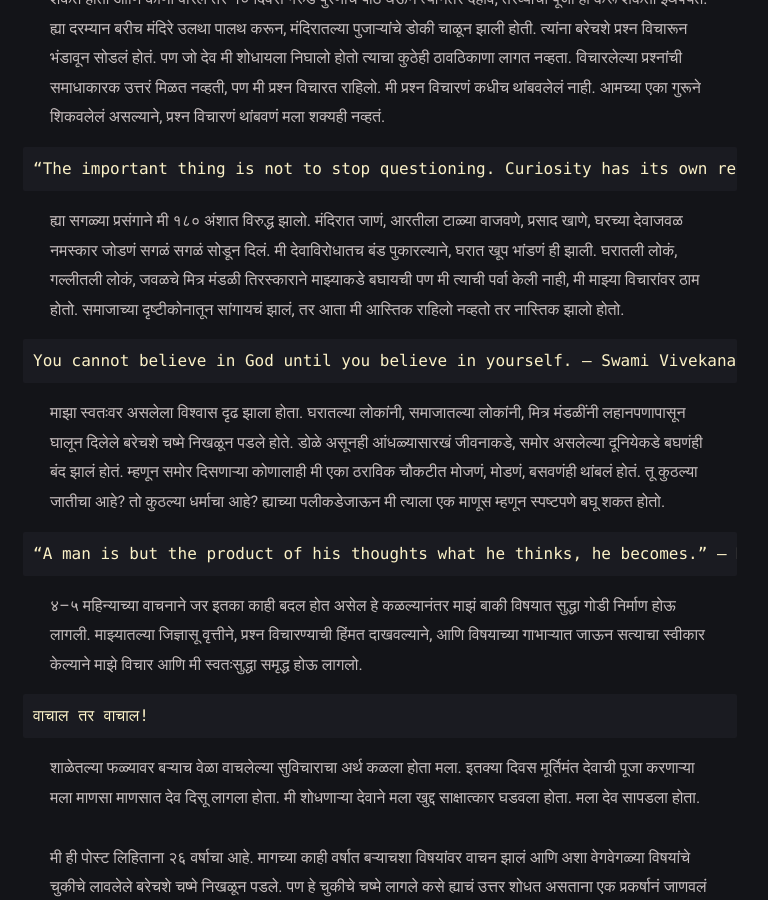
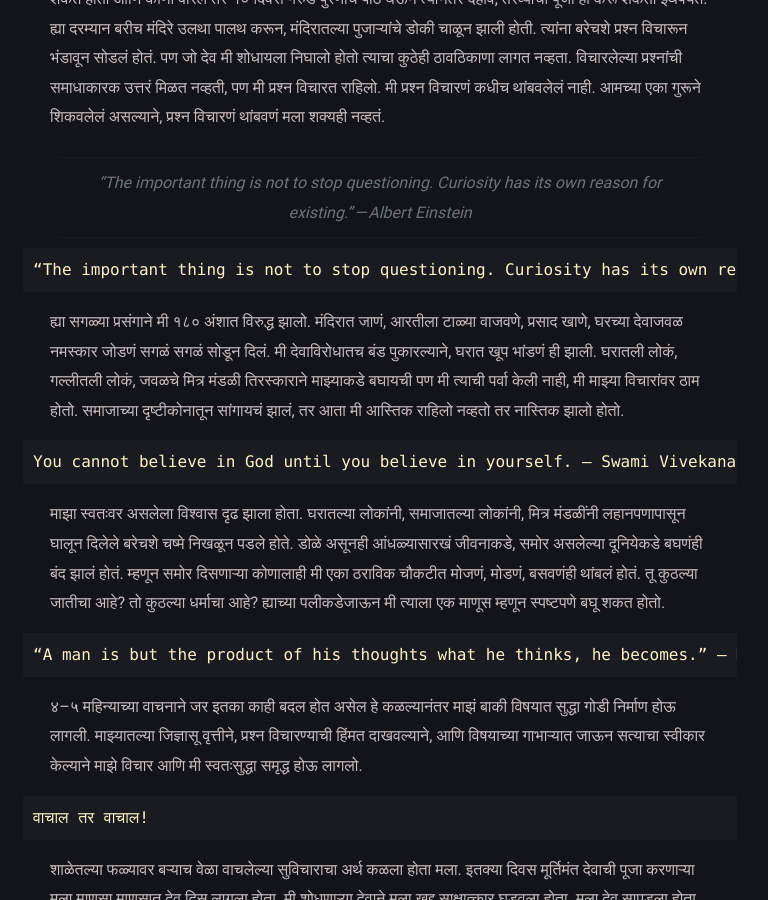
Before and after one commit to abhishekkatyare/akwebsite, a Jekyll site: the page built from _posts/चष्मा-घातलेला-आंधळा-भारतीय!/2020-07-15-चष्मा-घातलेला-आंधळा-भारतीय!.md, in a window 1280 px wide and 900 px high, scrolled down 1171 px. Shown: the whole window, without its empty margins (260-1028 px from the left). Built offline with Jekyll 4.4.1, drawn with Linux system fonts in a browser that asks for light colours; some web fonts are replaced.

Commit message:
Update 2020-07-15-चष्मा-घातलेला-आंधळा-भारतीय!.md

```diff
--- a/_posts/चष्मा-घातलेला-आंधळा-भारतीय!/2020-07-15-चष्मा-घातलेला-आंधळा-भारतीय!.md
+++ b/_posts/चष्मा-घातलेला-आंधळा-भारतीय!/2020-07-15-चष्मा-घातलेला-आंधळा-भारतीय!.md
@@ -19,6 +19,8 @@ image: "/apa-itu-shell/shell_evolution.png"
 डिप्लोमाच्या प्रथम वर्षाला असताना केमिस्ट्रीचा पेपर अवघड गेला होता, त्यानंतर देवाजवळ केलेल्या विनवण्या आणि त्याला दानपेटीत दिलेली लाच आठवताना आता हसू येतं मला. इतकं करून देखील त्या सेमीस्टरमध्ये तो विषय राहिला माझा. पण हीच खरी परिस्थिती होती माझी. माझ्याबरोबर काहीही चुकीचं घडलं तर देवाजवळ जाऊन सांगायचं तो ते सगळं ठीक करतो. त्याला विश्वासाने काही मागितलं, तर तो ते आपल्याला मोठ्या मनाने भरभरून देतो. पण ह्या वेळेस आणि अशा बऱ्याच वेळेस देवाने धोका दिलेला मला आठवतोय. मला वाटलं की मी पूजा करताना किंवा देवाची भक्ती करताना कुठेतरी चुकतोय म्हणून म्हटलं आपण जितकी होईल तितकी त्याची पुस्तकं, पोथ्या, पुराण वाचू आणि बघू काय होतंय ते असं म्हणून वाचनाला सुरुवात केली.
 
 शाळेतली मित्र मंडळी जोशी, कुलकर्णी, क्षेमकल्यानी, गायधनी असल्याने देवाची बरीच पुस्तकं, पोथ्या, पुराण मिळणं सोपं होतं. नापास झालेल्या केमिस्ट्रीचा आणि इतर विषयांचा अभ्यास बाजूला सारून वाचायला सुरुवात केली. बघता बघता निरंतर ४–५ महिने वाचन केलं. इतकं वाचून झालं होतं की मुला-मुलीचं लग्न ही लावून त्यानंतर असलेली सत्यनारायणाची पूजा ही करू शकत होतो आणि कोणी वारलं तर १० दिवस गरुड पुरणाचे पाठ घेऊन त्यानंतर दहावं, तेरव्याची पूजा ही करू शकतो इथपर्यंत. ह्या दरम्यान बरीच मंदिरे उलथा पालथ करून, मंदिरातल्या पुजाऱ्यांचे डोकी चाळून झाली होती. त्यांना बरेचशे प्रश्न विचारून भंडावून सोडलं होतं. पण जो देव मी शोधायला निघालो होतो त्याचा कुठेही ठावठिकाणा लागत नव्हता. विचारलेल्या प्रश्नांची समाधाकारक उत्तरं मिळत नव्हती, पण मी प्रश्न विचारत राहिलो. मी प्रश्न विचारणं कधीच थांबवलेलं नाही. आमच्या एका गुरूने शिकवलेलं असल्याने, प्रश्न विचारणं थांबवणं मला शक्यही नव्हतं.
+
+> “The important thing is not to stop questioning. Curiosity has its own reason for existing.” — Albert Einstein
 
     “The important thing is not to stop questioning. Curiosity has its own reason for existing.” — Albert Einstein
 
```
